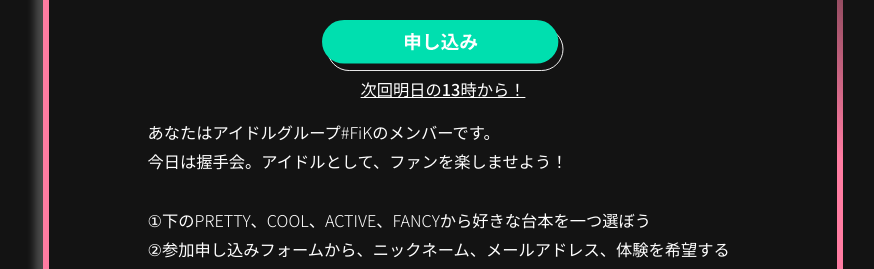
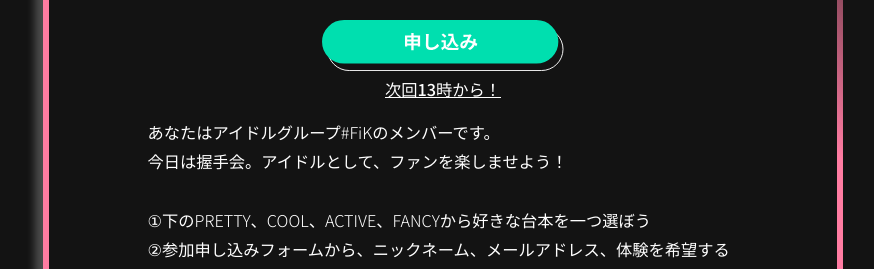
Before and after one commit to larkin267/fikpages, a Jekyll site: the page built from index.html, in a window 1280 px wide and 900 px high, scrolled down 832 px. Shown: the part 183-452 px from the top of the window, without its empty margins (197-1071 px from the left). Built offline with Jekyll 4.4.1, drawn with Linux system fonts in a browser that asks for light colours.

Commit message:
Update index.html

```diff
--- a/index.html
+++ b/index.html
@@ -43,7 +43,7 @@
             <a href="https://docs.google.com/forms/d/e/1FAIpQLSdsRHOD9ZC0ELTXSh7_X4JA-YIPwar_mn3j1H-_cDPsos2lOA/viewform?usp=sf_link" target="_blank">
               <img src="{{site.url}}{{site.baseurl}}/assets/images/block2_button.svg" alt="申し込み">
             </a>
-            <p class="block2-under-btn">次回明日の13時から！</p>
+            <p class="block2-under-btn">次回13時から！</p>
           </div>
         </div>
         <div class="block2-intro">
```
